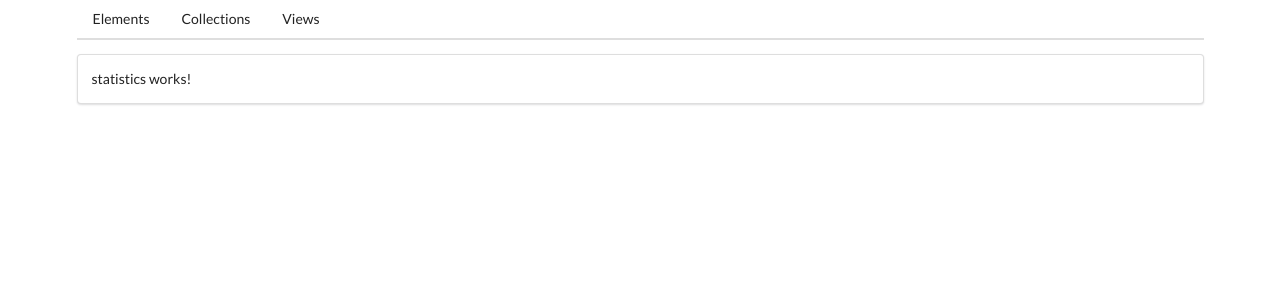
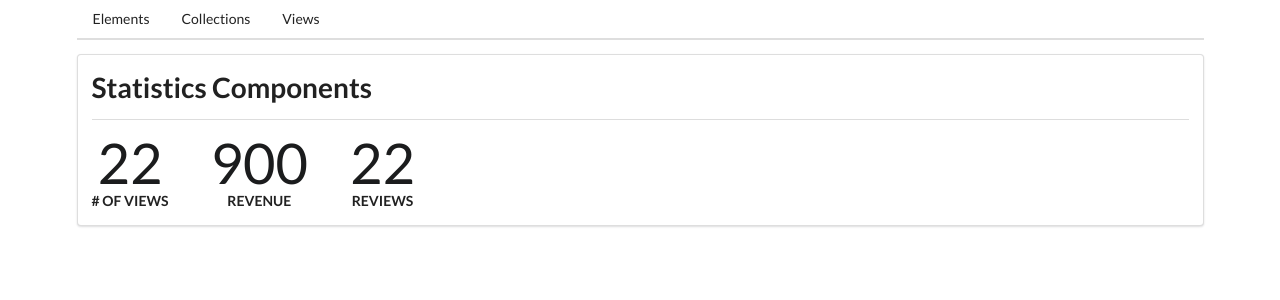
Before and after one commit to javierblancodev/dashboard-angular, an Angular app: page /views in a window 1280 px wide. Shown: the top 300 px of the page. Built offline with nearby package versions, Linux system fonts and the light colour scheme.

Commit message:
create statistics component

```diff
--- a/src/app/views/statistics/statistics.component.html
+++ b/src/app/views/statistics/statistics.component.html
@@ -1 +1,6 @@
-<p>statistics works!</p>
+<div class="ui statistics">
+    <div class="statistic" *ngFor="let stat of data">
+        <div class="value">{{ stat.value }}</div>
+        <div class="label">{{ stat.label }}</div>
+    </div>
+</div>
--- a/src/app/views/statistics/statistics.component.ts
+++ b/src/app/views/statistics/statistics.component.ts
@@ -1,4 +1,4 @@
-import { Component, OnInit } from '@angular/core';
+import { Component, OnInit, Input } from '@angular/core';
 
 @Component({
   selector: 'app-statistics',
@@ -9,6 +9,8 @@ export class StatisticsComponent implements OnInit {
 
   constructor() { }
 
+  @Input() data: any;
+
   ngOnInit(): void {
   }
 
--- a/src/app/views/views-home/views-home.component.html
+++ b/src/app/views/views-home/views-home.component.html
@@ -1 +1,3 @@
-<app-statistics></app-statistics>
+<app-divider>Statistics Components</app-divider>
+
+<app-statistics [data]="stats"></app-statistics>
--- a/src/app/views/views-home/views-home.component.ts
+++ b/src/app/views/views-home/views-home.component.ts
@@ -7,6 +7,12 @@ import { Component, OnInit } from '@angular/core';
 })
 export class ViewsHomeComponent implements OnInit {
 
+  stats = [
+    { value: 22, label: '# of views'},
+    { value: 900, label: 'Revenue'},
+    { value: 22, label: 'Reviews'},
+  ]
+
   constructor() { }
 
   ngOnInit(): void {
--- a/src/app/views/views.module.ts
+++ b/src/app/views/views.module.ts
@@ -4,6 +4,7 @@ import { CommonModule } from '@angular/common';
 import { ViewsRoutingModule } from './views-routing.module';
 import { ViewsHomeComponent } from './views-home/views-home.component';
 import { StatisticsComponent } from './statistics/statistics.component';
+import { SharedModule } from '../shared/shared.module';
 
 
 @NgModule({
@@ -13,7 +14,8 @@ import { StatisticsComponent } from './statistics/statistics.component';
   ],
   imports: [
     CommonModule,
-    ViewsRoutingModule
+    ViewsRoutingModule,
+    SharedModule
   ],
   exports: []
 })
```
